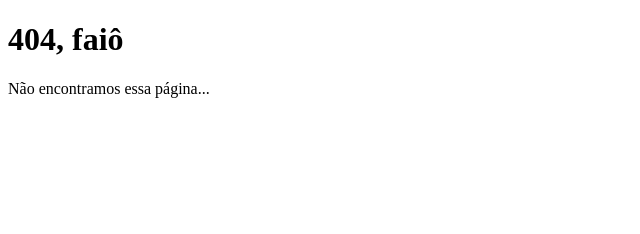
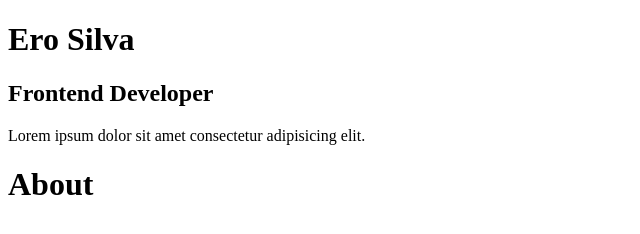
Before and after one commit to eroSilva/gatsby-studies, a Gatsby site: page /about in a window 1280 px wide. Before the commit this address had no page. Shown: the whole page, without its empty margins (0-640 px from the left). Built offline with nearby package versions, Linux system fonts and the light colour scheme; Gatsby itself is replaced by a stand-in of ours.

Commit message:
Creates the Profile Component.

```diff
--- /dev/null
+++ b/src/components/Profile/index.js
@@ -0,0 +1,11 @@
+import React from 'react';
+
+const Profile = () => (
+  <div className="Profile-wrapper">
+    <h1>Ero Silva</h1>
+    <h2>Frontend Developer</h2>
+    <p>Lorem ipsum dolor sit amet consectetur adipisicing elit.</p>
+  </div>
+)
+
+export default Profile;
--- a/src/components/layout.js
+++ b/src/components/layout.js
@@ -1,9 +1,13 @@
 import React from "react"
 import PropTypes from "prop-types"
+import Profile from "./Profile"
 
 const Layout = ({ children }) => {
   return (
-    <main>{children}</main>
+    <>
+      <Profile />
+      <main>{children}</main>
+    </>
   )
 }
 
--- /dev/null
+++ b/src/pages/about.js
@@ -0,0 +1,13 @@
+import React from 'react';
+
+import Layout from "../components/layout"
+import SEO from "../components/seo"
+
+const AboutPage = () => (
+  <Layout>
+    <SEO title="About" />
+    <h1>About</h1>
+  </Layout>
+)
+
+export default AboutPage;
```
